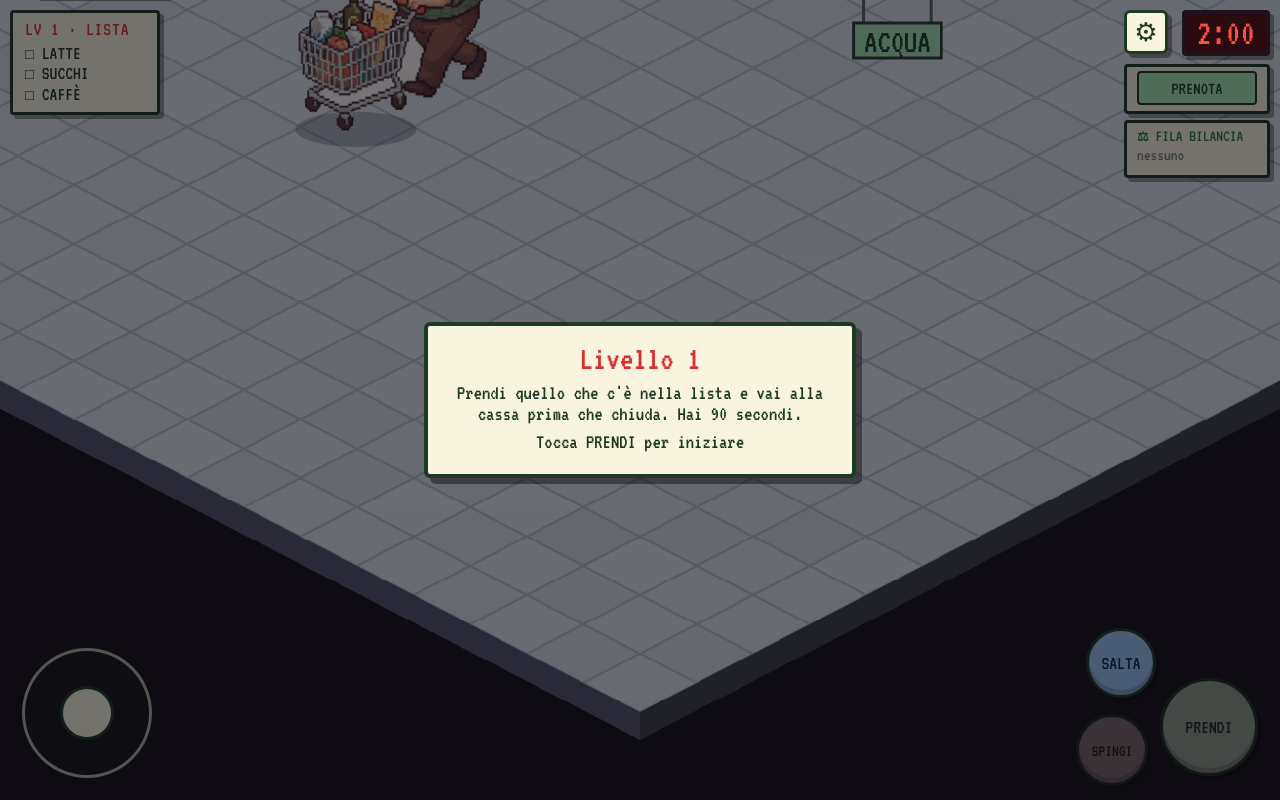
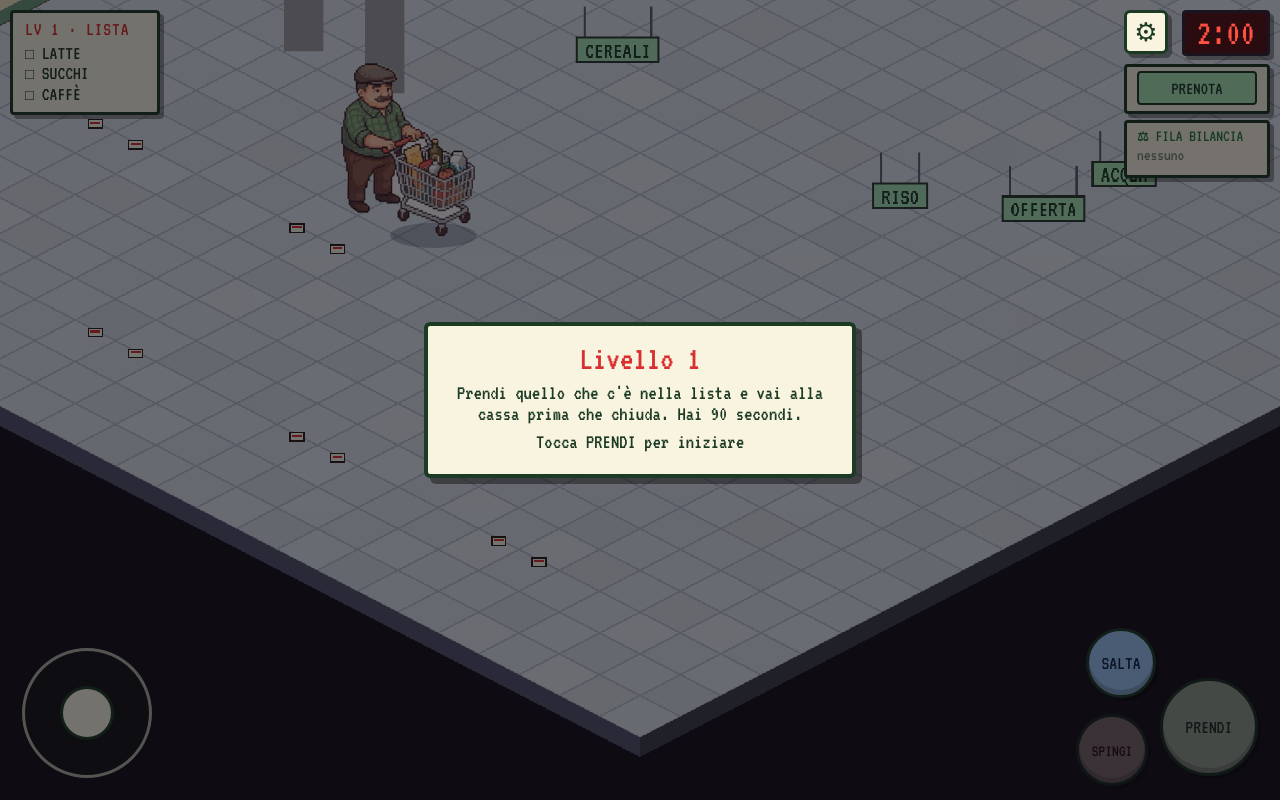
Before and after one commit to monga-hub/supermarket, a plain HTML site: page nonna-moduli.html in a window 1280 px wide. Drawn offline with Linux system fonts and the light colour scheme.

Commit message:
Corsie larghe 4 caselle, camera più lontana, via le testate tagliate
Co-Authored-By: Claude Opus 5.5 <noreply@anthropic.com>

```diff
--- a/nonna-moduli.html
+++ b/nonna-moduli.html
@@ -240,7 +240,7 @@ const TALL={macelleria:440,scaffale:300,frigo:330,frutta:170,pane:260,cassa:260,
 // GENERATORE: mette i moduli sulla griglia secondo poche regole e controlla che tutto sia raggiungibile.
 // ===================================================================================
 function tryLevel(){
-  R=21+ri(3);C=24+ri(2);/* corsie larghe 3 caselle: negozio un po' più grande */CELL=Array.from({length:R},()=>Array(C).fill(-1));MODS=[];CASSE=[];
+  R=24+ri(3);C=27+ri(2);/* corsie larghe 4 caselle: più respiro tra scaffali alti */CELL=Array.from({length:R},()=>Array(C).fill(-1));MODS=[];CASSE=[];
   const mk=(type,ax,i,j,L,D,x)=>Object.assign({type,ax,i,j,L,D,w:ax==='i'?L:D,d:ax==='i'?D:L},x);
   const put=m=>{for(let a=m.i;a<m.i+m.w;a++)for(let b=m.j;b<m.j+m.d;b++)if(!free(a,b))return false;
     for(let a=m.i;a<m.i+m.w;a++)for(let b=m.j;b<m.j+m.d;b++)CELL[a][b]=MODS.length;MODS.push(m);return true};
@@ -256,15 +256,13 @@ function tryLevel(){
   // casse vicino all'angolo destro, con la cassiera
   for(const [j,row] of [[3,3],[6,1]]){put(mk('cassa','i',R-3,j,3,2,{row}))}
   // centro: zona frutta (banchi da 2 cassette) e zona scaffali doppi; quale sta davanti è a caso
-  const fruitBack=Math.random()<.5,fruitRows=fruitBack?[4,8]:[C-7,C-3],gz=fruitBack?[12,C-3]:[4,C-11];
+  const fruitBack=Math.random()<.5,fruitRows=fruitBack?[4,9]:[C-8,C-3],gz=fruitBack?[14,C-3]:[4,C-13];
   const fresh=shuffle(Object.keys(FRUIT));let fk=0;
-  const gaps=[];for(const j of fruitRows)for(let i=4;i+2<=(j>=10?R-2:R-5);i+=4){put(mk('frutta','i',i,j,2,1,{items:[fresh[fk++%fresh.length],fresh[fk++%fresh.length]]}));if(j===fruitRows[0]&&i+2<=R-6)gaps.push(i+2)}
+  const gaps=[];for(const j of fruitRows)for(let i=4;i+2<=(j>=10?R-2:R-5);i+=5){put(mk('frutta','i',i,j,2,1,{items:[fresh[fk++%fresh.length],fresh[fk++%fresh.length]]}));if(j===fruitRows[0]&&i+2<=R-6)gaps.push(i+2)}
   const gi=gaps[ri(gaps.length)],sj=fruitRows[0];if(L.fresh)put(mk('bilancia','i',gi,sj,1,1));
-  if(Math.random()<.5)for(let j=gz[0];j<=gz[1];j+=4)for(let i=4+ri(2),e=j>=10?R-2:R-5;i+4<=e;i+=6+ri(2))put(mk('scaffale','i',i,j,4,1,{cat:packs[pk++%packs.length]}))
-  else for(let i=4;i<=R-6;i+=4)for(let j=gz[0]+ri(2);j+4<=gz[1]+1;j+=6+ri(2))put(mk('scaffale','j',i,j,4,1,{cat:packs[pk++%packs.length]}))
-  // testate in fondo alle file che danno su uno spazio libero
-  for(const g of MODS.filter(m=>m.type==='scaffale'&&!m.wall))if(Math.random()<.6){
-    const [a,b,da,db]=g.ax==='i'?[g.i+4,g.j,1,0]:[g.i,g.j+4,0,1];if(free(a,b)&&free(a+da,b+db)&&free(a+2*da,b+2*db))put(mk('testata',g.ax==='i'?'j':'i',a,b,1,1,{cat:packs[pk++%packs.length]}))}
+  if(Math.random()<.5)for(let j=gz[0];j<=gz[1];j+=5)for(let i=4+ri(2),e=j>=10?R-2:R-5;i+4<=e;i+=6+ri(2))put(mk('scaffale','i',i,j,4,1,{cat:packs[pk++%packs.length]}))
+  else for(let i=4;i<=R-6;i+=5)for(let j=gz[0]+ri(2);j+4<=gz[1]+1;j+=6+ri(2))put(mk('scaffale','j',i,j,4,1,{cat:packs[pk++%packs.length]}))
+  // ponytail: niente testate (il foglio non le ha fatte da 1 casella); i pezzi t: restano nell'atlante se tornano
   // bancali e ceste solo in mezzo a spazi aperti (tutt'intorno libero), così non chiudono le corsie
   // ...e mai a ridosso dell'ingresso (casella R-2,C-2), dove nasce la nonna
   const open=(a,b,w,d)=>{if(a+w>=R-3&&b+d>=C-3)return false;if(a<=4&&b+d>=mj-1&&b<=mj+5)return false; // né davanti alla macelleria
@@ -612,7 +610,7 @@ function render(now){
   ctx.setTransform(1,0,0,1,0,0);ctx.fillStyle='#141018';ctx.fillRect(0,0,W,H);
   if(!READY)return;
   const fx=G?G.x:BW/2,fyy=G?G.y:BH/2;
-  const z=DEBUG?Math.min(W/BW,H/BH):Math.max(H/820,W/1750),vw=W/z,vh=H/z;
+  const z=DEBUG?Math.min(W/BW,H/BH):Math.max(H/1150,W/1900),vw=W/z,vh=H/z;
   const cx=Math.max(0,Math.min(BW-vw,fx-vw/2)),cy=Math.max(0,Math.min(BH-vh,fyy-120-vh/2));
   ctx.setTransform(z,0,0,z,-cx*z,-cy*z);ctx.drawImage(STAGE,0,0);ctx.imageSmoothingEnabled=false;
   for(const w of WET){ctx.fillStyle='rgba(120,190,255,.45)';ctx.beginPath();ctx.ellipse(w.x,w.y,70,34,0,0,7);ctx.fill();ctx.fillStyle='rgba(255,255,255,.5)';ctx.beginPath();ctx.ellipse(w.x-18,w.y-8,20,6,0,0,7);ctx.fill()}
```
